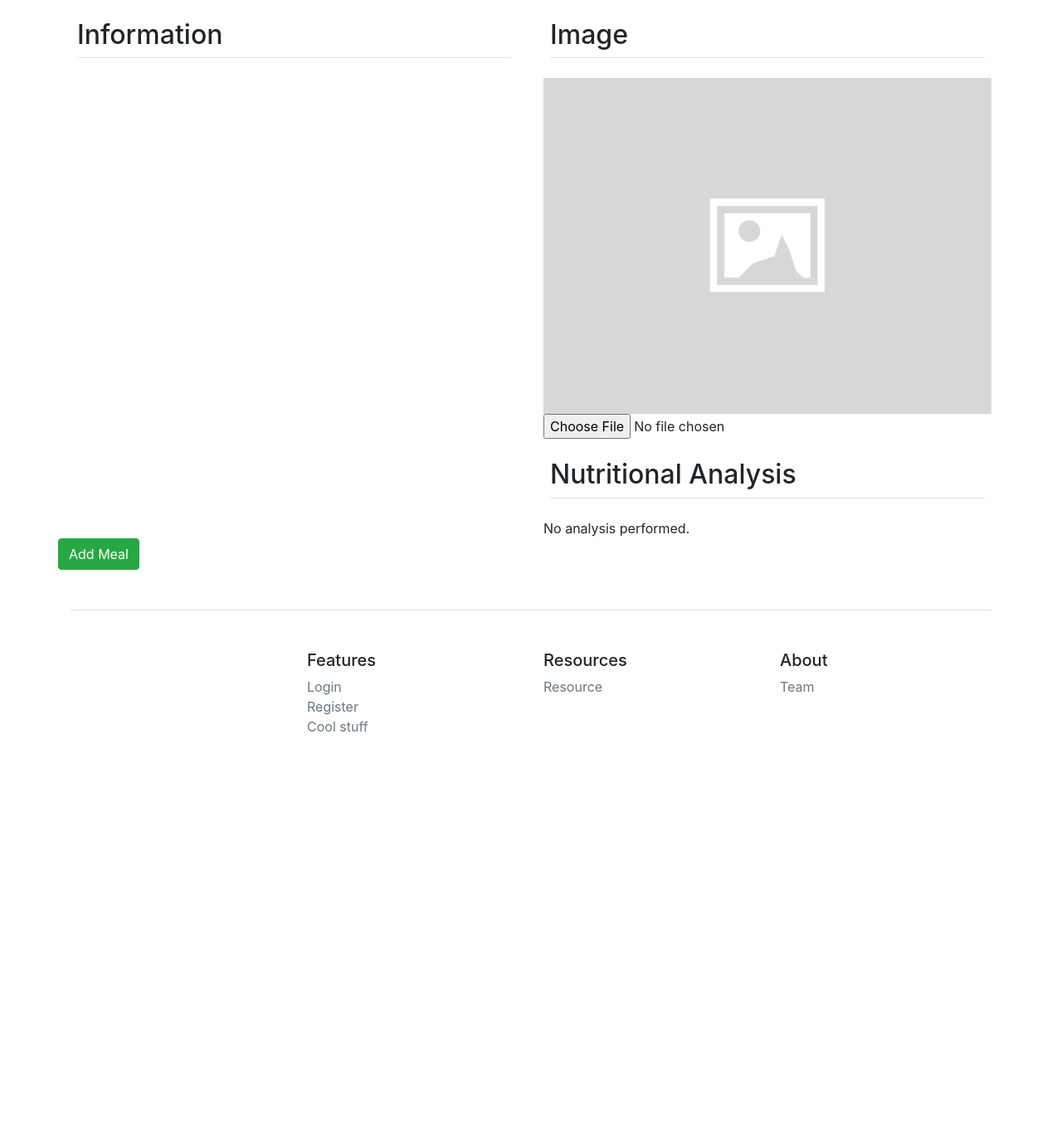
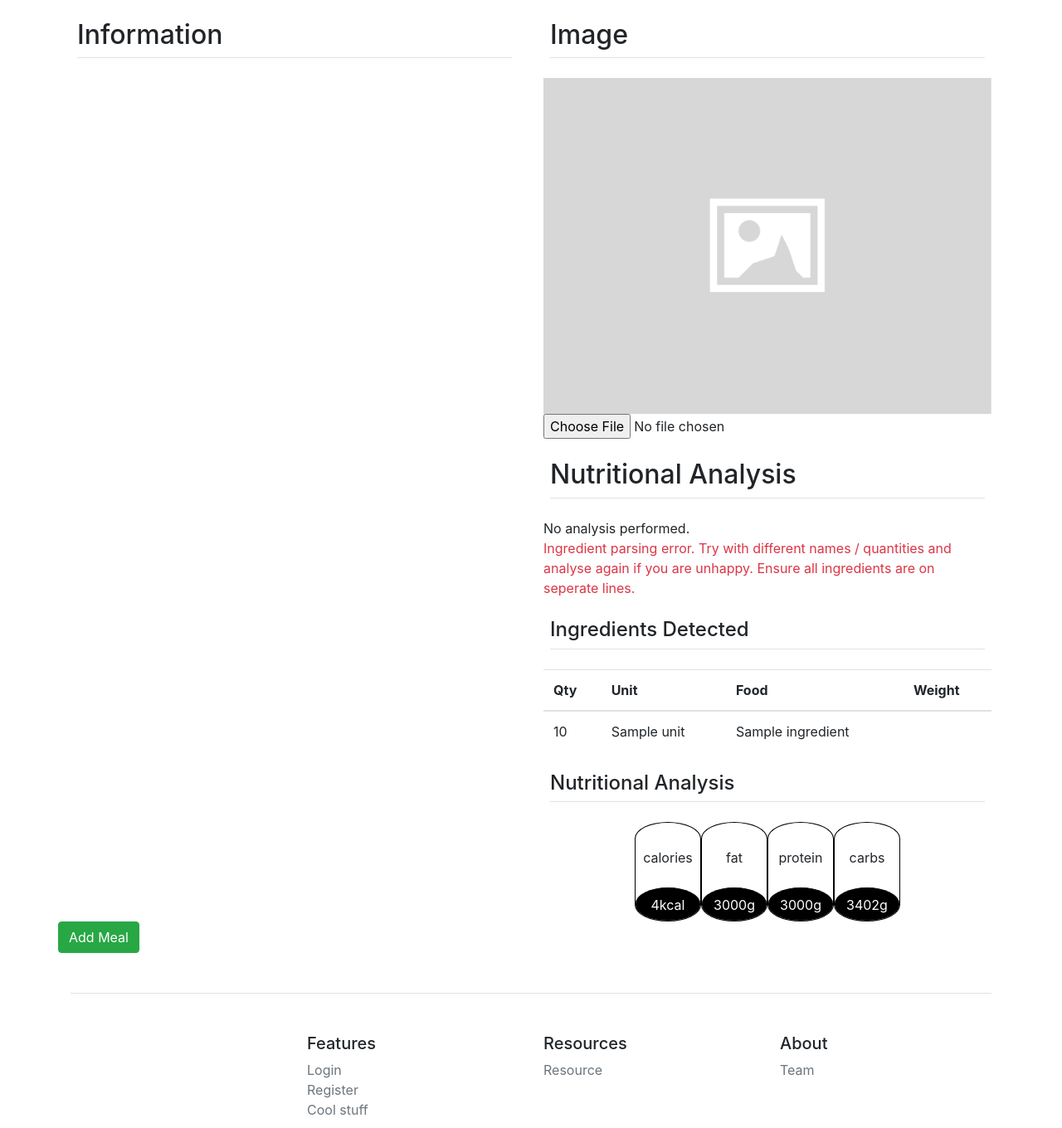
Before and after one commit to big-dill/macro-mate, a Django app: template templates/macro_mate/add_meal.html in a window 1280 px wide. Shown: the part 181-1541 px from the top of the page at 83% size. Before the commit the page ends 1063 px from the top, so only its background shows below. Run offline with Django 3.2, Linux system fonts and the light colour scheme; the template is opened without the code that fills it: most values are stand-ins (such as "Sample title", 1, 10 or a date in 2020); form fields are guessed from the names that the template uses; parts of the project's set-up code (start-up, migrations or seed data) failed here and were passed over; some libraries are stand-ins or nearby versions.

Commit message:
add nutrition table and refactor templates

```diff
--- a/static/css/nutrition_facts.css
+++ b/static/css/nutrition_facts.css
@@ -1,139 +1,28 @@
-.image {
-    width: 250px;
-    float: left;
-    margin: 20px;
+.nutrition-label {
+    display: inline-block;
+    position: relative;
+    width: 80px;
+    height: 120px;
+    text-align: center;
+    border: 1px solid #000;
+    border-radius: 100px/50px;
+    overflow: hidden;
 }
 
-body {
-    font-size: small;
-    line-height: 1.4;
+.nutrition-title {
+    display: inline-block;
+    margin-top: 30px;
 }
 
-p {
-    margin: 0;
+.nutrition-bottom {
+    position: absolute;
+    bottom: -10px;
+    left: 0;
+    right: 0;
+    height: 50px;
+    color: #fff;
+    line-height: 40px;
+    border-top: 1px solid #000;
+    border-radius: 100px/50px;
+    background-color: #000;
 }
-
-.performance-facts {
-    border: 1px solid black;
-    margin: 20px;
-    float: left;
-    width: 280px;
-    padding: 0.5rem;
-
-    table {
-        border-collapse: collapse;
-    }
-}
-
-.performance-facts__title {
-    font-weight: bold;
-    font-size: 2rem;
-    margin: 0 0 0.25rem 0;
-}
-
-.performance-facts__header {
-    border-bottom: 10px solid black;
-    padding: 0 0 0.25rem 0;
-    margin: 0 0 0.5rem 0;
-
-    p {
-        margin: 0;
-    }
-}
-
-.performance-facts__table {
-    width: 100%;
-
-    thead tr {
-
-        th,
-        td {
-            border: 0;
-        }
-    }
-
-    th,
-    td {
-        font-weight: normal;
-        text-align: left;
-        padding: 0.25rem 0;
-        border-top: 1px solid black;
-        white-space: nowrap;
-    }
-
-    td {
-        &:last-child {
-            text-align: right;
-        }
-    }
-
-    .blank-cell {
-        width: 1rem;
-        border-top: 0;
-    }
-
-    .thick-row {
-
-        th,
-        td {
-            border-top-width: 5px;
-        }
-    }
-}
-
-.small-info {
-    font-size: 0.7rem;
-}
-
-.performance-facts__table--small {
-    @extend .performance-facts__table;
-    border-bottom: 1px solid #999;
-    margin: 0 0 0.5rem 0;
-
-    thead {
-        tr {
-            border-bottom: 1px solid black;
-        }
-    }
-
-    td {
-        &:last-child {
-            text-align: left;
-        }
-    }
-
-    th,
-    td {
-        border: 0;
-        padding: 0;
-    }
-}
-
-.performance-facts__table--grid {
-    @extend .performance-facts__table;
-    margin: 0 0 0.5rem 0;
-
-    td {
-        &:last-child {
-            text-align: left;
-
-            &::before {
-                content: "•";
-                font-weight: bold;
-                margin: 0 0.25rem 0 0;
-            }
-        }
-    }
-}
-
-.text-center {
-    text-align: center;
-}
-
-.thick-end {
-    border-bottom: 10px solid black;
-}
-
-.thin-end {
-    border-bottom: 1px solid black;
-}
--- a/templates/macro_mate/add_meal.html
+++ b/templates/macro_mate/add_meal.html
@@ -1,4 +1,4 @@
-{% extends 'macro_mate/base.html' %}
+{% extends 'macro_mate/layout.html' %}
 {% load staticfiles %}
 {% comment %} Add custom filters for form CSS below {% endcomment %}
 {% load filters %}
@@ -80,6 +80,18 @@ Add New Meal
             <div>
                 No analysis performed.
             </div>
+            <div id="ingredient_error" class="text-danger">
+                Ingredient parsing error.
+                Try with different names / quantities and analyse again if you are unhappy.
+                Ensure all ingredients are on seperate lines.
+            </div>
+
+            {% include 'macro_mate/ingredient_table.html' with table_id="ingredient_table" table_title="Ingredients Detected" %}
+
+            {% include 'macro_mate/nutrition_table.html' with table_id="nutrient_table" table_title="Nutritional Analysis" calories_quantity="4" calories_unit="kcal" fat_quantity="3000" fat_unit="g" protein_quantity="3000" protein_unit="g" carbs_quantity="3402" carbs_unit="g"%}
+
+
+
         </div>
 
 
--- a/templates/macro_mate/base.html
+++ b/templates/macro_mate/base.html
@@ -17,95 +17,10 @@
     <link rel="stylesheet" href="https://stackpath.bootstrapcdn.com/bootstrap/4.4.1/css/bootstrap.min.css"
         integrity="sha384-Vkoo8x4CGsO3+Hhxv8T/Q5PaXtkKtu6ug5TOeNV6gBiFeWPGFN9MuhOf23Q9Ifjh" crossorigin="anonymous">
 
-    {% block css %}
+    <link rel="stylesheet" href="{% static 'css/nutrition_facts.css' %}" {% block css %} {% endblock %} </head> <body>
+
+    {% block layout %}
     {% endblock %}
-
-</head>
-
-<body>
-
-    <div class="d-flex flex-column flex-md-row align-items-center p-3 px-md-4 mb-3 bg-white border-bottom box-shadow">
-        {% comment %} App Title - Could probably get this from a variable {% endcomment %}
-        <h5 class="my-0 mr-md-auto font-weight-normal">
-            MacroMate
-        </h5>
-
-        {% comment %} App Nav - Needs to be replaced with links {% endcomment %}
-        <nav class="my-2 my-md-0 mr-md-3">
-            <a class="p-2 text-dark" href="#">Meals</a>
-            <a class="p-2 text-dark" href="#">Weekly Plan</a>
-            <a class="p-2 text-dark" href="#">Explore</a>
-            <a class="p-2 text-dark" href="#">Account</a>
-
-            {% if user.is_authenticated %}
-
-            <a class="p-2 btn btn-outline-primary" href="{% url 'auth_logout' %}?next={% url 'auth_logout' %}">
-                Logout</a>
-
-            {% else %}
-
-            <a class="p-2 btn btn-primary" href="{% url 'auth_login'%}"> Login</a>
-
-            <a class="p-2 btn btn-outline-primary"
-                href="{% url 'registration_register' %}?next={% url 'registration_register' %}"> Sign up</a>
-
-            {% endif %}
-        </nav>
-    </div>
-
-    <div class="container">
-
-        <main>
-            {% comment %} Use H1 with H5 styling as this is the main page header {% endcomment %}
-
-            <h1 class="pb-2 my-4 mx-2 border-bottom">
-                {% block header_block %} {% endblock %}
-            </h1>
-
-            {% block body_block %}
-            {% endblock %}
-        </main>
-
-        {% comment %} Footer for other links etc. {% endcomment %}
-        <footer class="pt-4 my-md-5 pt-md-5 border-top">
-            <div class="row">
-                <div class="col-12 col-md">
-                </div>
-                <div class="col-6 col-md">
-                    <h5>Features</h5>
-                    <ul class="list-unstyled text-small">
-                        <!-- If the user is logged in, display Logout option-->
-                        {% if user.is_authenticated %}
-                        <li><a class="text-muted" href="{% url 'auth_logout' %}?next={% url 'auth_logout' %}">Logout</a>
-                        </li>
-
-                        {% else %}
-                        <!-- If there is no user logged in, display Login and Register options-->
-                        <li><a class="text-muted" href="{% url 'auth_login'%}">Login</a></li>
-                        <li><a class="text-muted"
-                                href="{% url 'registration_register' %}?next={% url 'registration_register' %}">Register</a>
-                        </li>
-                        {% endif %}
-
-
-                        <li><a class="text-muted" href="#">Cool stuff</a></li>
-                    </ul>
-                </div>
-                <div class="col-6 col-md">
-                    <h5>Resources</h5>
-                    <ul class="list-unstyled text-small">
-                        <li><a class="text-muted" href="#">Resource</a></li>
-                    </ul>
-                </div>
-                <div class="col-6 col-md">
-                    <h5>About</h5>
-                    <ul class="list-unstyled text-small">
-                        <li><a class="text-muted" href="#">Team</a></li>
-                    </ul>
-                </div>
-            </div>
-        </footer>
-    </div>
 
 
     <!-- Bootstrap core JavaScript
@@ -124,6 +39,6 @@
 
     {% block js %}
     {% endblock %}
-</body>
+    </body>
 
 </html>
--- a/templates/macro_mate/index.html
+++ b/templates/macro_mate/index.html
@@ -1,4 +1,4 @@
-{% extends 'macro_mate/base.html' %}
+{% extends 'macro_mate/layout.html' %}
 {% load staticfiles %}
 
 {% block title_block %}
--- /dev/null
+++ b/templates/macro_mate/ingredient_table.html
@@ -0,0 +1,28 @@
+{% load staticfiles %}
+
+<div id="{{ table_id }}">
+    <h3 class="h4 pb-2 my-4 mx-2 border-bottom">
+        {{ table_title }}
+    </h3>
+    <table class="table">
+        <thead>
+            <tr>
+                <th scope="col">Qty</th>
+                <th scope="col">Unit</th>
+                <th scope="col">Food</th>
+                <th scope="col">Weight</th>
+            </tr>
+        </thead>
+        <tbody>
+            {% comment %} Empty if no iterator set with JS {% endcomment %}
+            {% for ingredient in table_ingredients %}
+            <tr>
+                <td>{{ingredient.quantity}}</td>
+                <td>{{ingredient.unit}}</td>
+                <td>{{ingredient.name}}</td>
+            </tr>
+
+            {% endfor %}
+        </tbody>
+    </table>
+</div>
--- /dev/null
+++ b/templates/macro_mate/layout.html
@@ -0,0 +1,87 @@
+{% extends 'macro_mate/base.html' %}
+{% load staticfiles %}
+
+{% block layout %}
+<div class="d-flex flex-column flex-md-row align-items-center p-3 px-md-4 mb-3 bg-white border-bottom box-shadow">
+    {% comment %} App Title - Could probably get this from a variable {% endcomment %}
+    <h5 class="my-0 mr-md-auto font-weight-normal">
+        MacroMate
+    </h5>
+
+    {% comment %} App Nav - Needs to be replaced with links {% endcomment %}
+    <nav class="my-2 my-md-0 mr-md-3">
+        <a class="p-2 text-dark" href="#">Meals</a>
+        <a class="p-2 text-dark" href="#">Weekly Plan</a>
+        <a class="p-2 text-dark" href="#">Explore</a>
+        <a class="p-2 text-dark" href="#">Account</a>
+
+        {% if user.is_authenticated %}
+
+        <a class="p-2 btn btn-outline-primary" href="{% url 'auth_logout' %}?next={% url 'auth_logout' %}">
+            Logout</a>
+
+        {% else %}
+
+        <a class="p-2 btn btn-primary" href="{% url 'auth_login'%}"> Login</a>
+
+        <a class="p-2 btn btn-outline-primary"
+            href="{% url 'registration_register' %}?next={% url 'registration_register' %}"> Sign up</a>
+
+        {% endif %}
+    </nav>
+</div>
+
+<div class="container">
+
+    <main>
+        {% comment %} Use H1 with H5 styling as this is the main page header {% endcomment %}
+
+        <h1 class="pb-2 my-4 mx-2 border-bottom">
+            {% block header_block %} {% endblock %}
+        </h1>
+
+        {% block body_block %}
+        {% endblock %}
+    </main>
+
+    {% comment %} Footer for other links etc. {% endcomment %}
+    <footer class="pt-4 my-md-5 pt-md-5 border-top">
+        <div class="row">
+            <div class="col-12 col-md">
+            </div>
+            <div class="col-6 col-md">
+                <h5>Features</h5>
+                <ul class="list-unstyled text-small">
+                    <!-- If the user is logged in, display Logout option-->
+                    {% if user.is_authenticated %}
+                    <li><a class="text-muted" href="{% url 'auth_logout' %}?next={% url 'auth_logout' %}">Logout</a>
+                    </li>
+
+                    {% else %}
+                    <!-- If there is no user logged in, display Login and Register options-->
+                    <li><a class="text-muted" href="{% url 'auth_login'%}">Login</a></li>
+                    <li><a class="text-muted"
+                            href="{% url 'registration_register' %}?next={% url 'registration_register' %}">Register</a>
+                    </li>
+                    {% endif %}
+
+
+                    <li><a class="text-muted" href="#">Cool stuff</a></li>
+                </ul>
+            </div>
+            <div class="col-6 col-md">
+                <h5>Resources</h5>
+                <ul class="list-unstyled text-small">
+                    <li><a class="text-muted" href="#">Resource</a></li>
+                </ul>
+            </div>
+            <div class="col-6 col-md">
+                <h5>About</h5>
+                <ul class="list-unstyled text-small">
+                    <li><a class="text-muted" href="#">Team</a></li>
+                </ul>
+            </div>
+        </div>
+    </footer>
+</div>
+{% endblock %}
--- a/templates/macro_mate/meals.html
+++ b/templates/macro_mate/meals.html
@@ -1,4 +1,4 @@
-{% extends 'macro_mate/base.html' %}
+{% extends 'macro_mate/layout.html' %}
 {% load staticfiles %}
 
 {% block title_block %}
--- /dev/null
+++ b/templates/macro_mate/nutrition_table.html
@@ -0,0 +1,33 @@
+{% load staticfiles %}
+
+<div id="{{table_id}}">
+    <h3 class="h4 pb-2 my-4 mx-2 border-bottom">
+        {{ table_title }}
+    </h3>
+
+    <div class="d-flex justify-content-center">
+
+        <div class="nutrition-label">
+            <div id="id_nutrition_table_calories" class="nutrition-title">calories</div>
+            <div id="id_nutrition_table_calories_quantity" class="nutrition-bottom">
+                {{calories_quantity}}{{calories_unit}}
+            </div>
+        </div>
+        <div class="nutrition-label">
+            <div id="id_nutrition_table_fat" class="nutrition-title">fat</div>
+            <div id="id_nutrition_table_fat_quantity" class="nutrition-bottom">{{fat_quantity}}{{fat_unit}}
+            </div>
+        </div>
+        <div class="nutrition-label">
+            <div id="id_nutrition_table_protein" class="nutrition-title">protein</div>
+            <div id="id_nutrition_table_protein_quantity" class="nutrition-bottom">{{protein_quantity}}{{protein_unit}}
+            </div>
+        </div>
+        <div class="nutrition-label">
+            <div id="id_nutrition_table_carbs" class="nutrition-title">carbs</div>
+            <div id="id_nutrition_table_carbs_quantity" class="nutrition-bottom">{{carbs_quantity}}{{carbs_unit}}
+            </div>
+        </div>
+    </div>
+
+</div>
```
Lines whose indentation alone changed are shown as unchanged.
